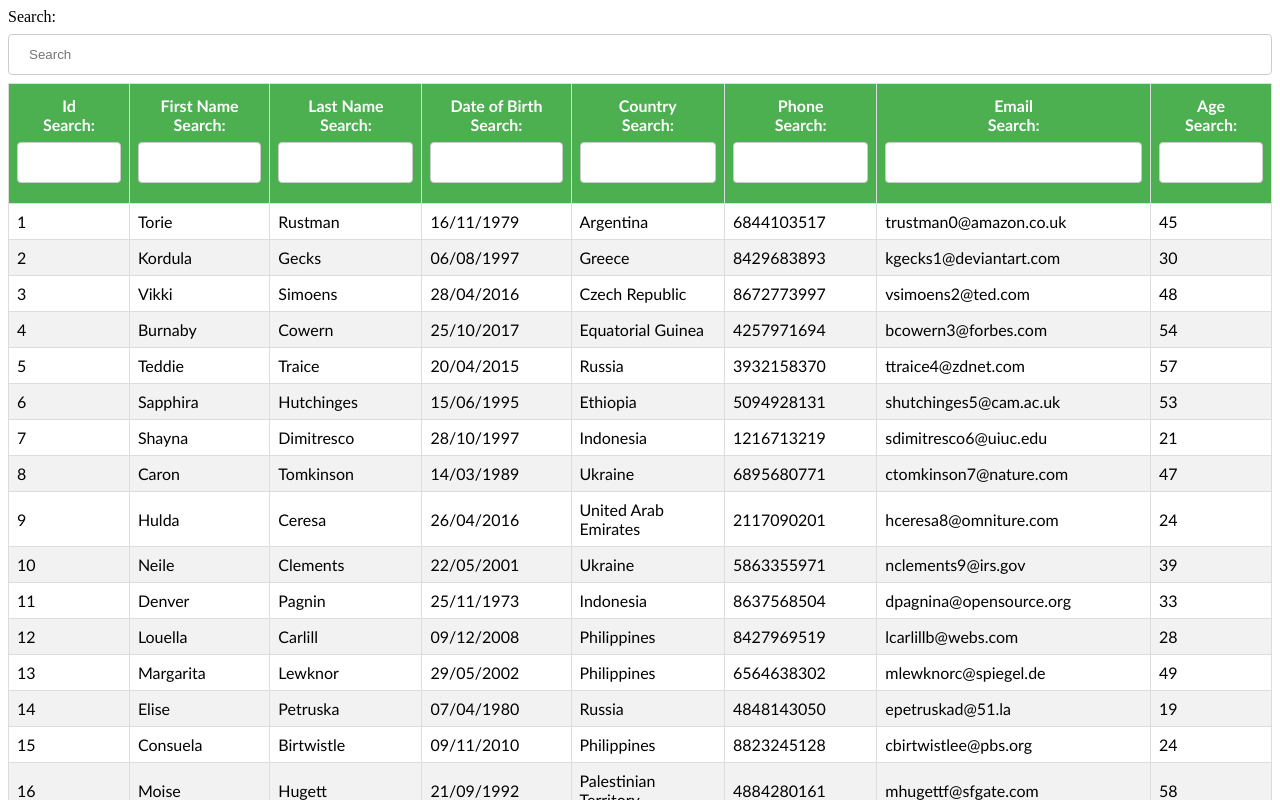
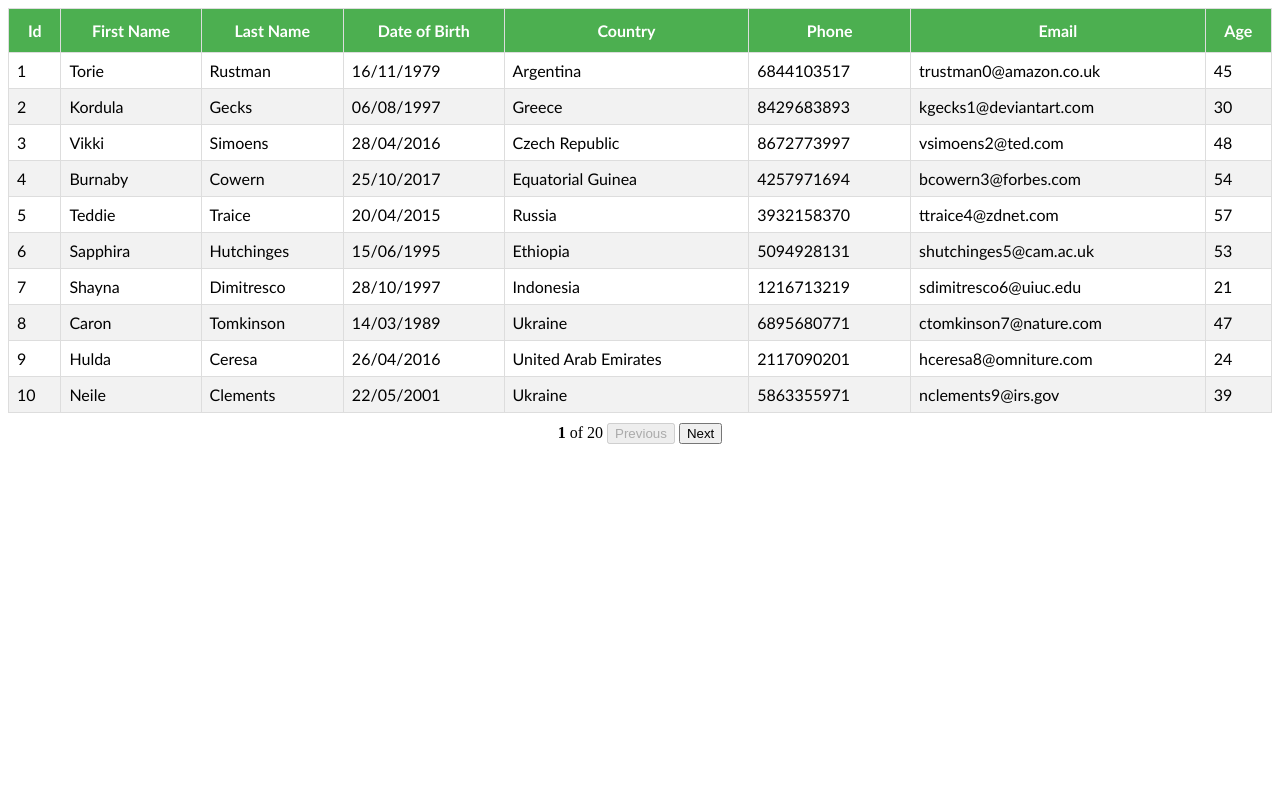
Before and after one commit to chaudhuree/react-table, a React (Vite) app: page / in a window 1280 px wide. Shown: the top 800 px of the page. Built offline with nearby package versions, Linux system fonts and the light colour scheme.

Commit message:
basic pagination done

```diff
--- a/src/App.jsx
+++ b/src/App.jsx
@@ -3,6 +3,7 @@ import { SortingTable } from "./components/SortingTable";
 import { FilteringTable } from "./components/FilteringTable";
 
 import {ColumnFiltering} from "./components/ColumnFiltering";
+import { PaginationTable } from "./components/PaginationTable";
 
 function App() {
   return (
@@ -18,7 +19,11 @@ function App() {
       {/*
          <FilteringTable/>
       */}
-       <ColumnFiltering/>
+      {/*
+        <ColumnFiltering/>
+      */}
+
+      <PaginationTable/>
     </>
   );
 }
--- /dev/null
+++ b/src/components/PaginationTable.jsx
@@ -0,0 +1,74 @@
+import React, { useMemo } from "react";
+import { usePagination, useTable } from "react-table";
+import "../App.css";
+import MOCK_DATA from "../assets/MOCK_DATA.json";
+import { COLUMNS } from "./columns";
+
+export const PaginationTable = () => {
+  const columns = useMemo(() => COLUMNS, []);
+  const data = useMemo(() => MOCK_DATA, []);
+
+  const {
+    getTableProps,
+    getTableBodyProps,
+    headerGroups,
+    page,
+    nextPage,
+    previousPage,
+    canPreviousPage,
+    canNextPage,
+    pageOptions,
+    state,
+    prepareRow,
+  } = useTable(
+    {
+      columns,
+      data,
+    },
+    usePagination
+  );
+
+  const { pageIndex, pageSize } = state;
+  return (
+    <>
+      <table {...getTableProps()}>
+        <thead>
+          {headerGroups.map((headerGroup) => (
+            <tr {...headerGroup.getHeaderGroupProps()}>
+              {headerGroup.headers.map((column) => (
+                <th {...column.getHeaderProps()}>{column.render("Header")}</th>
+              ))}
+            </tr>
+          ))}
+        </thead>
+        <tbody {...getTableBodyProps()}>
+          {page?.map((row) => {
+            prepareRow(row);
+            return (
+              <tr {...row.getRowProps()}>
+                {row.cells.map((cell) => {
+                  return (
+                    <td {...cell.getCellProps()}>{cell.render("Cell")}</td>
+                  );
+                })}
+              </tr>
+            );
+          })}
+        </tbody>
+      </table>
+
+      <div style={{margin:"10px",textAlign:"center"}}>
+        <span>
+          <strong>{pageIndex + 1}</strong> of {pageOptions.length}
+        </span>{" "}
+        {""}
+        <button onClick={() => previousPage()} disabled={!canPreviousPage}>
+          Previous
+        </button>{" "}
+        <button onClick={() => nextPage()} disabled={!canNextPage}>
+          Next
+        </button>
+      </div>
+    </>
+  );
+};
--- a/src/components/columns.jsx
+++ b/src/components/columns.jsx
@@ -6,12 +6,14 @@ export const COLUMNS = [
     Footer: "Id",
     accessor: "id",
     Filter: ColumnFilter,
+    disableFilters: true,
   },
   {
     Header: "First Name",
     Footer: "First Name",
     accessor: "first_name",
     Filter: ColumnFilter,
+    disableFilters: true,
   },
   {
     Header: "Last Name",
@@ -27,6 +29,7 @@ export const COLUMNS = [
       return format(new Date(value), "dd/MM/yyyy");
     },
     Filter: ColumnFilter,
+    disableFilters: true,
   },
   {
     Header: "Country",
@@ -51,5 +54,6 @@ export const COLUMNS = [
     Footer: "Age",
     accessor: "age",
     Filter: ColumnFilter,
+    disableFilters: true,
   },
 ];
```
